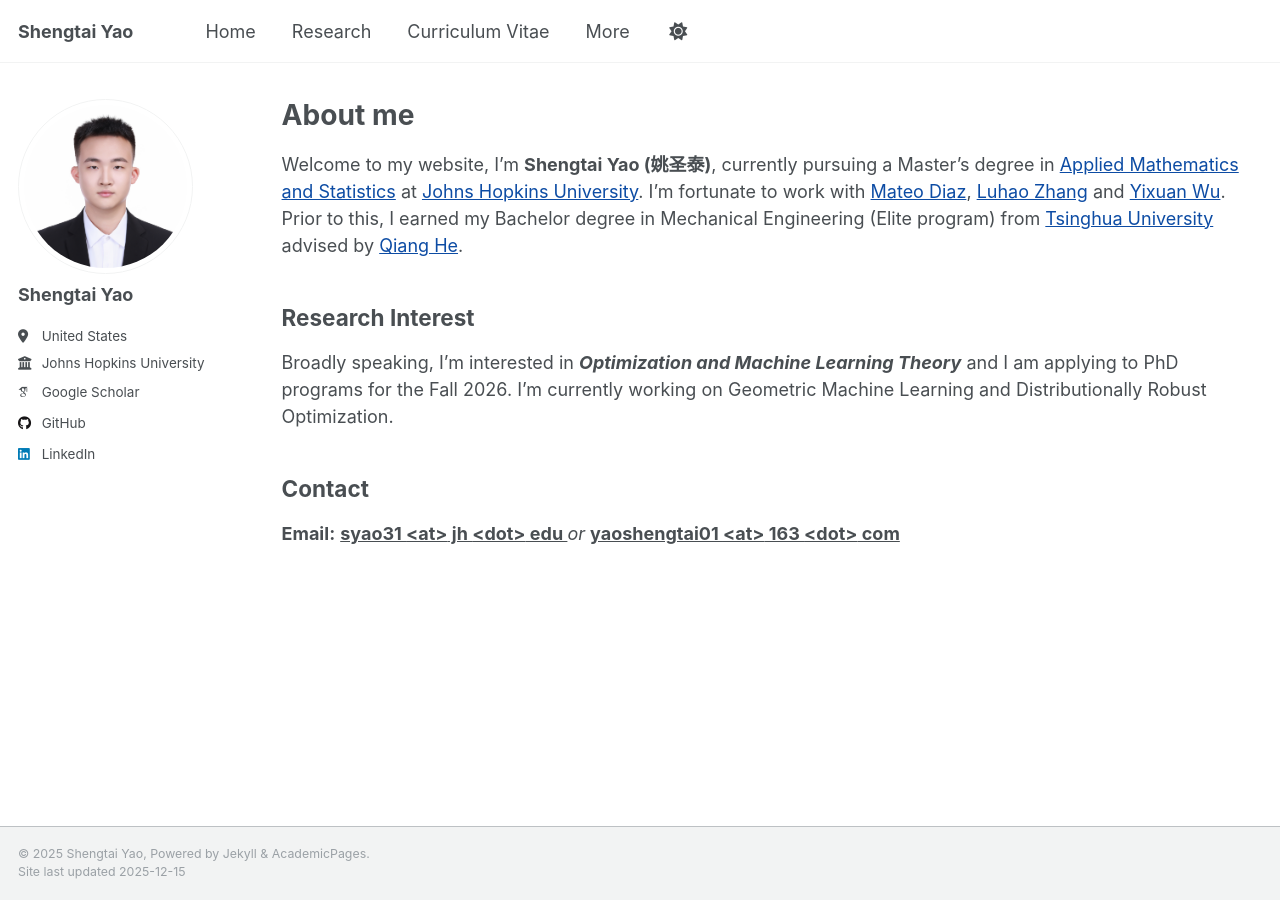
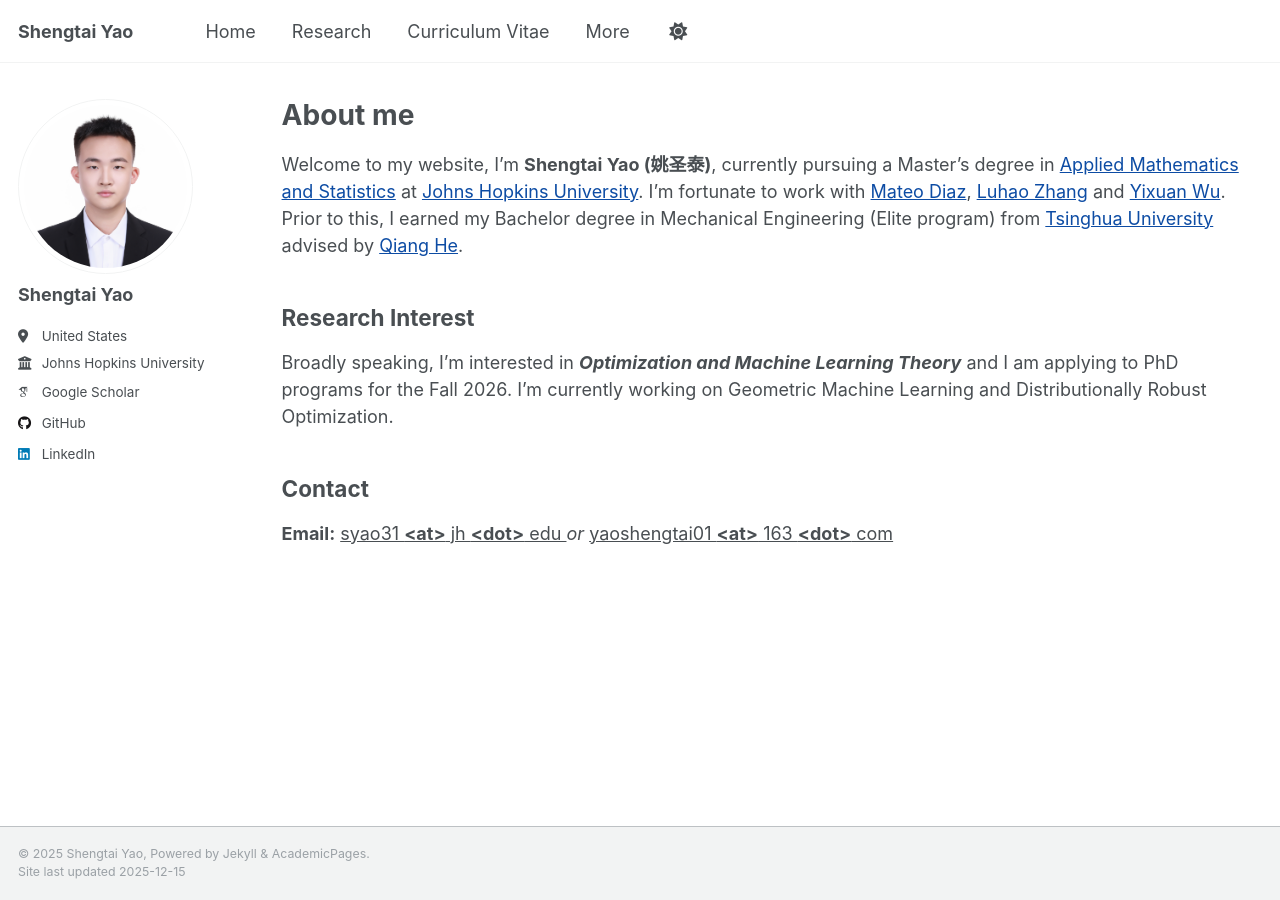
Before and after one commit to Yaoshengtai/Yaoshengtai.github.io, a Jekyll site: the page built from _pages/about.md, in a window 1280 px wide. Built offline with Jekyll 4.4.1, drawn with Linux system fonts in a browser that asks for light colours; some web fonts are replaced.

Commit message:
Update about.md

```diff
--- a/_pages/about.md
+++ b/_pages/about.md
@@ -19,4 +19,4 @@ Broadly speaking, I'm interested in ***Optimization and Machine Learning Theory*
 
 ## Contact
 
-**Email:**  <span style="font-weight:bold; text-decoration:underline;"> syao31 **\<at\>** jh **\<dot\>** edu </span> *or*  <span style="font-weight:bold; text-decoration:underline;"> yaoshengtai01 **\<at\>** 163 **\<dot\>** com </span>
+**Email:**  <span style="text-decoration:underline;"> syao31 **\<at\>** jh **\<dot\>** edu </span> *or*  <span style="text-decoration:underline;"> yaoshengtai01 **\<at\>** 163 **\<dot\>** com </span>
```
